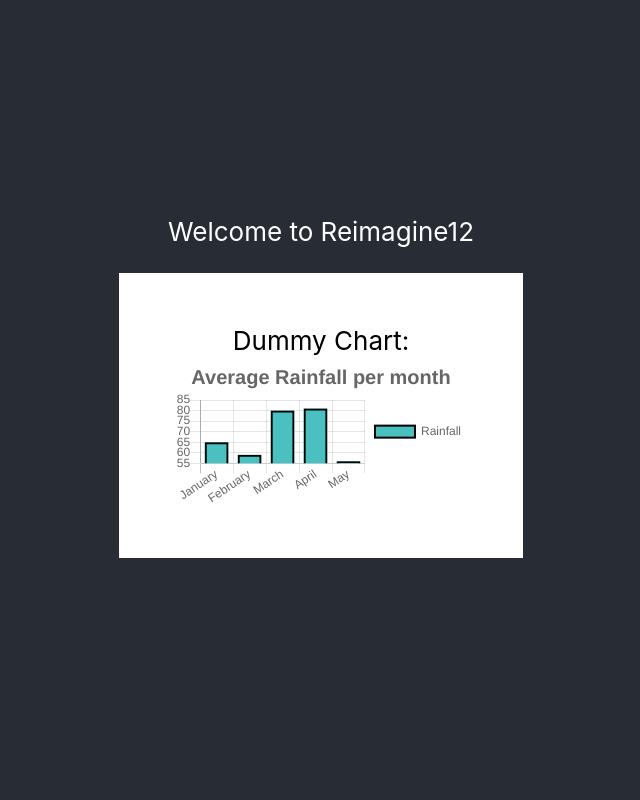
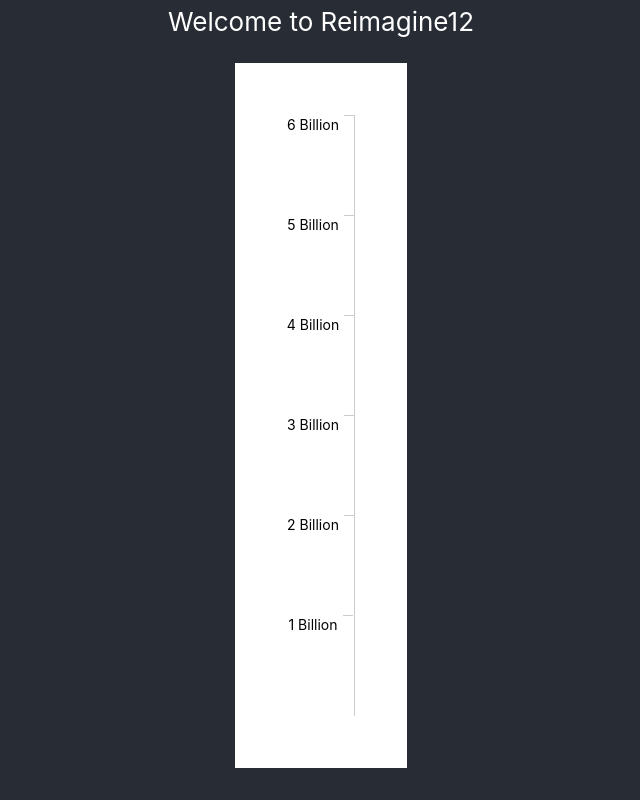
Before and after one commit to reimagine12/hackforblacklives, a React (Create React App) app: page / in a window 1280 px wide. Shown: the whole page, without its empty margins (319-959 px from the left). Built offline with nearby package versions, Linux system fonts and the light colour scheme.

Commit message:
initial chart scale

```diff
--- a/src/components/Chart/Chart.js
+++ b/src/components/Chart/Chart.js
@@ -1,39 +1,12 @@
 import React from 'react';
 import './Chart.css';
-import { Bar } from 'react-chartjs-2';
+import ChartScale from '../ChartScale/ChartScale';
 
 function Chart() {
-  const state = {
-    labels: ['January', 'February', 'March',
-             'April', 'May'],
-    datasets: [
-      {
-        label: 'Rainfall',
-        backgroundColor: 'rgba(75,192,192,1)',
-        borderColor: 'rgba(0,0,0,1)',
-        borderWidth: 2,
-        data: [65, 59, 80, 81, 56]
-      }
-    ]
-  }
 
   return (
     <div className="chart">
-      Dummy Chart:
-      <Bar
-          data={state}
-          options={{
-            title:{
-              display:true,
-              text:'Average Rainfall per month',
-              fontSize:20
-            },
-            legend:{
-              display:true,
-              position:'right'
-            }
-          }}
-        />
+      <ChartScale />
     </div>
   );
 }
--- /dev/null
+++ b/src/components/ChartScale/ChartScale.css
@@ -0,0 +1,58 @@
+.chart-scale--desktop {
+    display: none;
+}
+
+.chart-scale--desktop-container {
+    border-left: 1px solid #ccc;
+    border-bottom: 1px solid #ccc;
+}
+
+.chart-scale__label {
+    font-size: 14px;
+}
+
+.chart-scale__label::after {
+    display: inline-flex;
+    margin-left: 5px;
+    width: 10px;
+    height: 14px;
+    border-top: 1px solid #ccc;
+    color: transparent;
+    content: "";
+}
+
+.chart-scale__label--x-axis {
+    font-size: 10px;
+    display: inline-flex;
+}
+
+.chart-scale__label--x-axis::after {
+    display: inline-flex;
+    width: 1px;
+    height: 14px;
+    border-left: 1px solid #ccc;
+    color: transparent;
+    content: "";
+    position: relative;
+    top: -7px;
+    left: 1px;
+}
+
+.chart-scale--mobile {
+    display: block;
+}
+
+.chart-scale--mobile-container {
+    border-left: 1px solid #ccc;
+    border-bottom: 1px solid #ccc;
+}
+
+/* desktop */
+@media only screen and (min-width: 992px) {
+    .chart-scale--desktop {
+        display: flex;
+    }
+    .chart-scale--mobile {
+        display: none;
+    }
+}
--- /dev/null
+++ b/src/components/ChartScale/ChartScale.js
@@ -0,0 +1,28 @@
+import React from 'react';
+import './ChartScale.css';
+
+const ChartScale = (props) => {
+    let width = 1000; // will need to change size based on grid/layout
+    let height = 600;
+    let labels = ['1 Billion', '2 Billion', '3 Billion', '4 Billion', '5 Billion', '6 Billion'];
+
+    return (
+        <React.Fragment>
+            <div className="chart-scale--desktop">
+                <div class="label-container">
+                    {labels.slice(0).reverse().map((text, index) => <div style={{height: height / labels.length}} className="chart-scale__label" id={index}>{text}</div>)}
+                </div>
+                <div className="chart-scale--desktop-container" style={{maxWidth: width, height: height}}>
+                </div>
+            </div>
+
+            <div className="chart-scale--mobile">
+                <div className="chart-scale--mobile-container">
+                </div>
+                {labels.map((text, index) => <div style={{width: 300 / labels.length - 10}} className="chart-scale__label--x-axis" id={index}>{text}</div>)}
+            </div>
+        </React.Fragment>
+    )
+};
+
+export default ChartScale;
```
